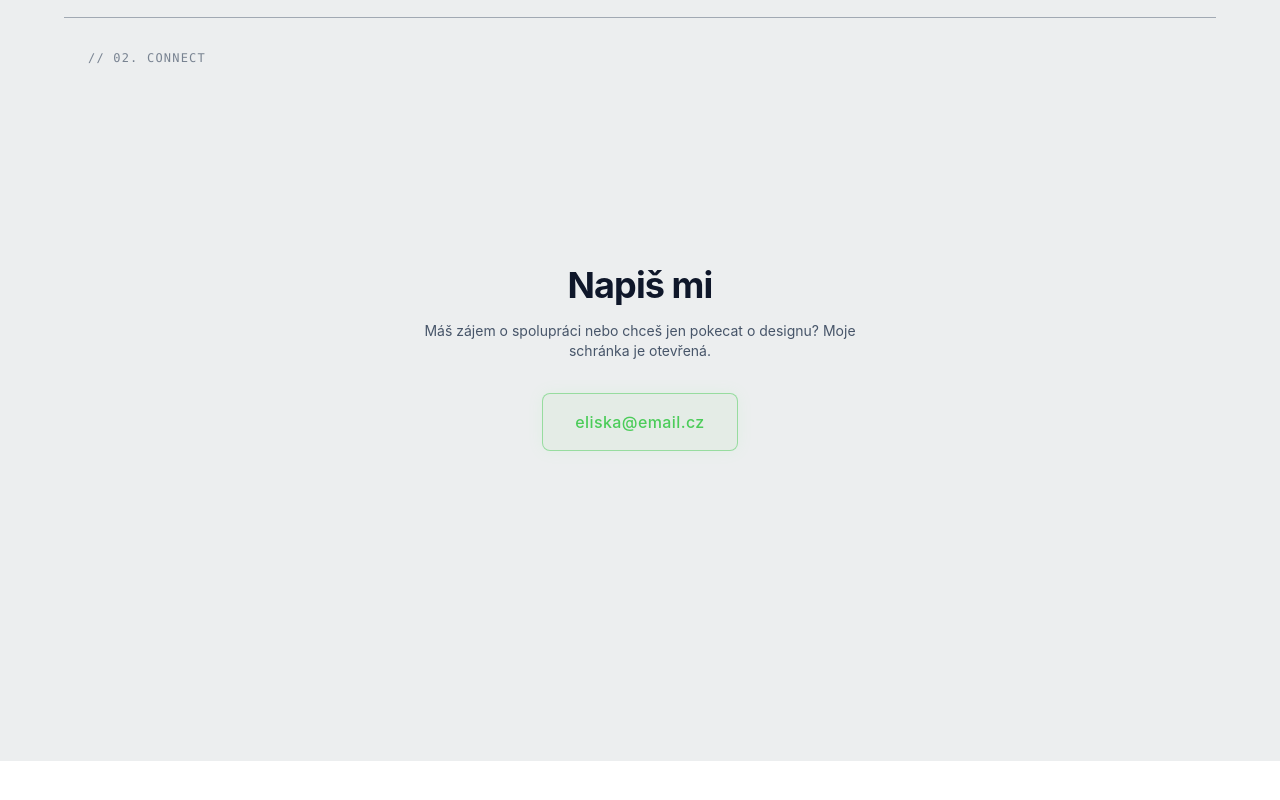
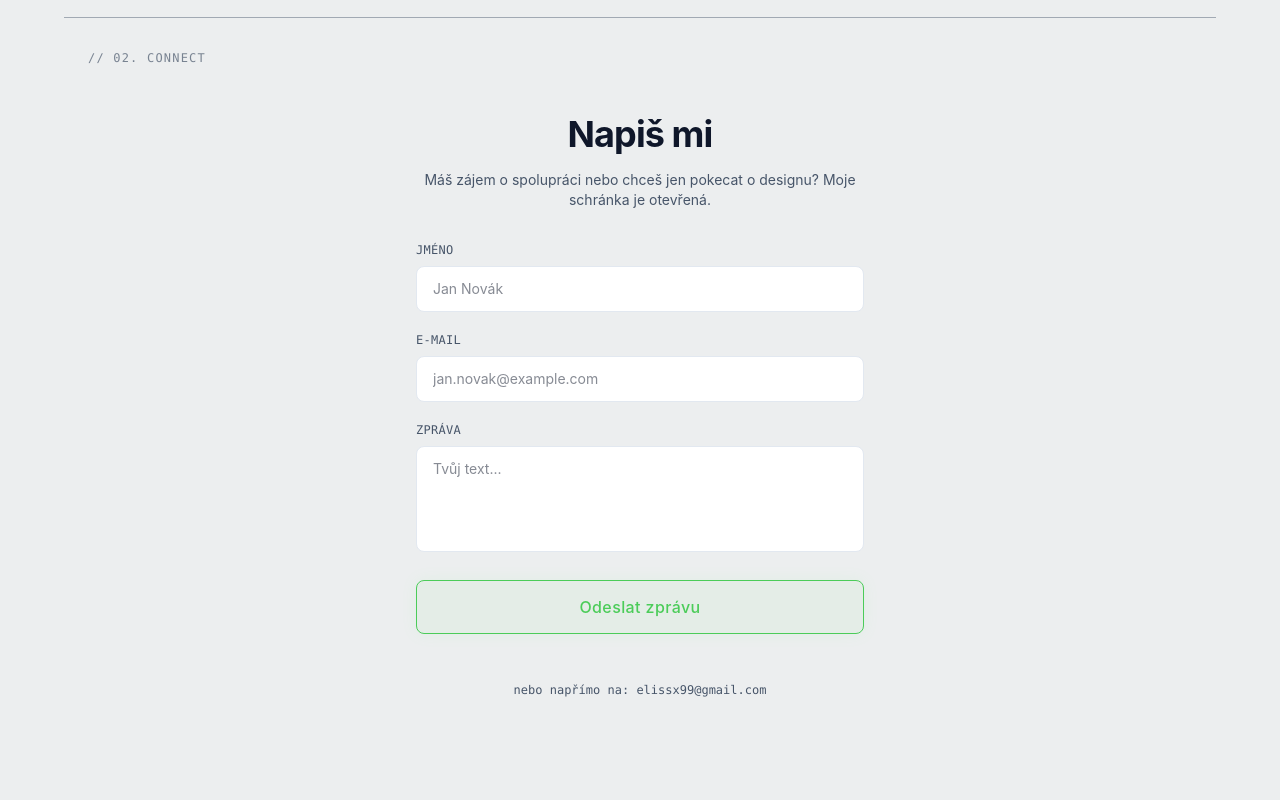
Before and after one commit to eliskaJanovcova/moje-portfolio, a React (Vite) app: page / in a window 1280 px wide. Shown: the part 1519-2319 px from the top of the page. Before the commit the page ends 2280 px from the top, so only its background shows below. Built offline with nearby package versions, Linux system fonts and the light colour scheme; the HTML template or start-up script is replaced by a standard one.

Commit message:
feat: design controlled contact form layout with local state handling

```diff
--- a/src/components/Contact.jsx
+++ b/src/components/Contact.jsx
@@ -1,4 +1,27 @@
+import { useState } from 'react';
+
 function Contact() {
+
+    const [formData, setFormData] = useState({
+        name: '',
+        email: '',
+        message: ''
+    });
+
+    const handleChange = (e) => {
+        const { name, value } = e.target;
+        setFormData({
+            ...formData,
+            [name]: value
+        });
+    };
+
+    const handleSubmit = (e) => {
+        e.preventDefault();
+        // Sem zítra napojíme API pro reálné odesílání
+        console.log('Data z formuláře připravená k odeslání:', formData);
+        alert('Zpráva byla úspěšně odeslána! (Zatím jen do konzole)');
+    };
 
     return (
         <section
@@ -14,11 +37,70 @@ function Contact() {
                 Máš zájem o spolupráci nebo chceš jen pokecat o designu? Moje schránka je otevřená.
             </p>
 
+            <form
+                onSubmit={handleSubmit}
+                className="w-full max-w-md mx-auto flex flex-col gap-5 text-left mb-12"
+            >
+                {/* Pole pro Jméno */}
+                <div className="flex flex-col gap-2">
+                    <label htmlFor="name" className="text-xs font-mono text-brand-secondary tracking-wide uppercase">Jméno</label>
+                    <input
+                        type="text"
+                        id="name"
+                        name="name"
+                        required
+                        value={formData.name}
+                        onChange={handleChange}
+                        className="w-full px-4 py-3 rounded-lg border border-card-border bg-card-bg text-brand-text focus:outline-none focus:border-brand-primary transition-colors duration-200 text-sm"
+                        placeholder="Jan Novák"
+                    />
+                </div>
+
+                {/* Pole pro E-mail */}
+                <div className="flex flex-col gap-2">
+                    <label htmlFor="email" className="text-xs font-mono text-brand-secondary tracking-wide uppercase">E-mail</label>
+                    <input
+                        type="email"
+                        id="email"
+                        name="email"
+                        required
+                        value={formData.email}
+                        onChange={handleChange}
+                        className="w-full px-4 py-3 rounded-lg border border-card-border bg-card-bg text-brand-text focus:outline-none focus:border-brand-primary transition-colors duration-200 text-sm"
+                        placeholder="jan.novak@example.com"
+                    />
+                </div>
+
+                {/* Pole pro Zprávu */}
+                <div className="flex flex-col gap-2">
+                    <label htmlFor="message" className="text-xs font-mono text-brand-secondary tracking-wide uppercase">Zpráva</label>
+                    <textarea
+                        id="message"
+                        name="message"
+                        required
+                        rows="4"
+                        value={formData.message}
+                        onChange={handleChange}
+                        className="w-full px-4 py-3 rounded-lg border border-card-border bg-card-bg text-brand-text focus:outline-none focus:border-brand-primary transition-colors duration-200 text-sm resize-none"
+                        placeholder="Tvůj text..."
+                    />
+                </div>
+
+                {/* Odesílací tlačítko */}
+                <button
+                    type="submit"
+                    className="mt-2 w-full border border-brand-primary text-brand-primary bg-brand-primary/5 px-6 py-3.5 rounded-lg hover:bg-brand-primary hover:text-brand-bg transition-all duration-300 font-medium tracking-wide shadow-[0_0_15px_rgba(140,255,152,0.1)] dark:shadow-[0_0_25px_rgba(140,255,152,0.15)] cursor-pointer text-center"
+                >
+                    Odeslat zprávu
+                </button>
+            </form>
+
+            {/* Záložní přímý e-mail */}
             <a
-                href="mailto:eliska@email.cz"
-                className="border border-brand-primary/50 text-brand-primary bg-brand-primary/5 px-8 py-4 rounded-lg hover:bg-brand-primary hover:text-brand-bg transition-all duration-300 font-medium tracking-wide shadow-[0_0_15px_rgba(140,255,152,0.1)] dark:shadow-[0_0_25px_rgba(140,255,152,0.15)]"
+                href="mailto:elissx99@gmail.com"
+                className="text-xs font-mono text-brand-secondary hover:text-brand-primary transition-colors duration-200"
             >
-                eliska@email.cz
+                nebo napřímo na: elissx99@gmail.com
             </a>
         </section>
     )
```
